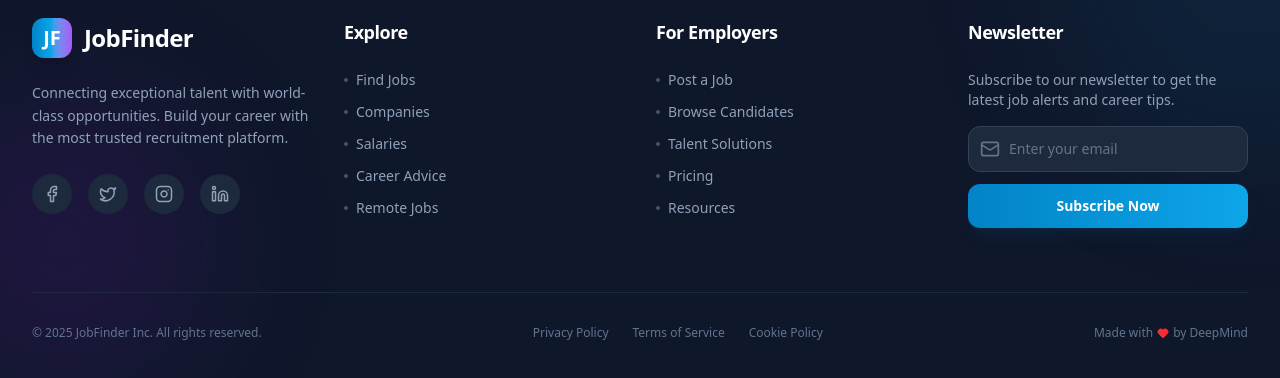
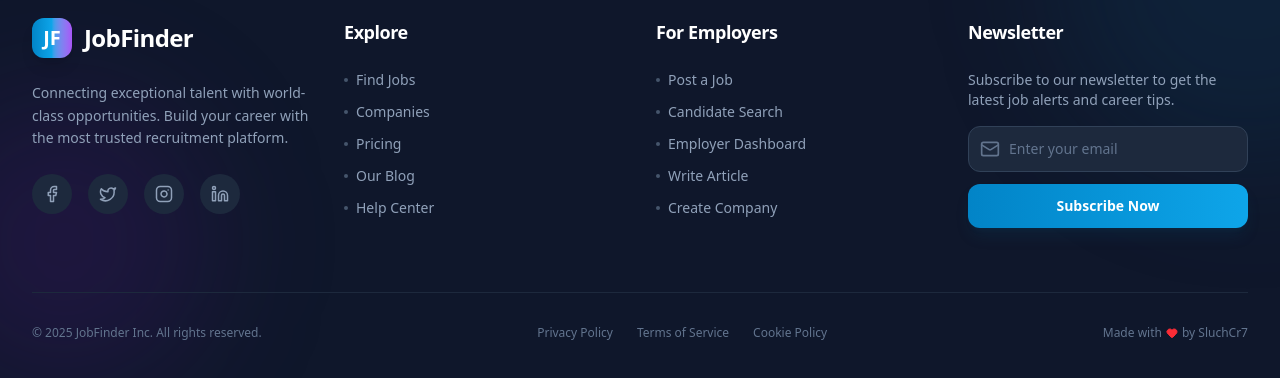
Before and after one commit to SluchCr7/Jobs-Website, a Next.js app in the folder Front/: page / in a window 1280 px wide. Shown: the part 6259-6637 px from the top of the page. Built offline with nearby package versions, Linux system fonts and the light colour scheme; no server answers.

Commit message:
new update

```diff
--- a/Front/app/Components/Footer.tsx
+++ b/Front/app/Components/Footer.tsx
@@ -3,15 +3,16 @@
 import React, { useState } from 'react';
 import Link from 'next/link';
 import { Facebook, Twitter, Instagram, Linkedin, Mail, ArrowRight, Heart } from 'lucide-react';
+import { toast } from 'sonner';
 
 const Footer = () => {
   const [email, setEmail] = useState('');
 
   const handleSubscribe = (e: React.FormEvent) => {
     e.preventDefault();
-    // Handle subscription logic here
+    if (!email) return;
+    toast.success('Thanks for subscribing to our newsletter!');
     setEmail('');
-    alert('Thanks for subscribing!');
   };
 
   return (
@@ -37,13 +38,20 @@ const Footer = () => {
               Connecting exceptional talent with world-class opportunities. Build your career with the most trusted recruitment platform.
             </p>
             <div className="flex items-center gap-4">
-              {[Facebook, Twitter, Instagram, Linkedin].map((Icon, i) => (
+              {[
+                { Icon: Facebook, url: "https://facebook.com/jobfinder" },
+                { Icon: Twitter, url: "https://twitter.com/jobfinder" },
+                { Icon: Instagram, url: "https://instagram.com/jobfinder" },
+                { Icon: Linkedin, url: "https://linkedin.com/company/jobfinder" }
+              ].map((social, i) => (
                 <a
                   key={i}
-                  href="#"
+                  href={social.url}
+                  target="_blank"
+                  rel="noopener noreferrer"
                   className="w-10 h-10 rounded-full bg-slate-800 flex items-center justify-center text-slate-400 hover:bg-primary-600 hover:text-white transition-all hover:-translate-y-1 hover:shadow-lg hover:shadow-primary-600/20"
                 >
-                  <Icon size={18} />
+                  <social.Icon size={18} />
                 </a>
               ))}
             </div>
@@ -53,11 +61,17 @@ const Footer = () => {
           <div>
             <h4 className="text-white font-bold text-lg mb-6">Explore</h4>
             <ul className="space-y-3">
-              {['Find Jobs', 'Companies', 'Salaries', 'Career Advice', 'Remote Jobs'].map((item) => (
-                <li key={item}>
-                  <Link href="#" className="text-slate-400 hover:text-primary-400 transition-colors text-sm font-medium flex items-center gap-2 group">
+              {[
+                { name: 'Find Jobs', url: '/Pages/Jobs' },
+                { name: 'Companies', url: '/Pages/Companies' },
+                { name: 'Pricing', url: '/Pages/Pricing' },
+                { name: 'Our Blog', url: '/Pages/Blog' },
+                { name: 'Help Center', url: '/Pages/Help' }
+              ].map((link) => (
+                <li key={link.name}>
+                  <Link href={link.url} className="text-slate-400 hover:text-primary-400 transition-colors text-sm font-medium flex items-center gap-2 group">
                     <span className="w-1 h-1 rounded-full bg-slate-600 group-hover:bg-primary-400 transition-colors"></span>
-                    {item}
+                    {link.name}
                   </Link>
                 </li>
               ))}
@@ -68,11 +82,17 @@ const Footer = () => {
           <div>
             <h4 className="text-white font-bold text-lg mb-6">For Employers</h4>
             <ul className="space-y-3">
-              {['Post a Job', 'Browse Candidates', 'Talent Solutions', 'Pricing', 'Resources'].map((item) => (
-                <li key={item}>
-                  <Link href="#" className="text-slate-400 hover:text-primary-400 transition-colors text-sm font-medium flex items-center gap-2 group">
+              {[
+                { name: 'Post a Job', url: '/Pages/AddJob' },
+                { name: 'Candidate Search', url: '/Pages/JobsRequests' },
+                { name: 'Employer Dashboard', url: '/Dashboard' },
+                { name: 'Write Article', url: '/Pages/WriteArticle' },
+                { name: 'Create Company', url: '/Pages/CreateCompany' }
+              ].map((link) => (
+                <li key={link.name}>
+                  <Link href={link.url} className="text-slate-400 hover:text-primary-400 transition-colors text-sm font-medium flex items-center gap-2 group">
                     <span className="w-1 h-1 rounded-full bg-slate-600 group-hover:bg-primary-400 transition-colors"></span>
-                    {item}
+                    {link.name}
                   </Link>
                 </li>
               ))}
@@ -108,14 +128,14 @@ const Footer = () => {
         <div className="pt-8 border-t border-slate-800 flex flex-col md:flex-row justify-between items-center gap-4 text-xs text-slate-500">
           <p>&copy; {new Date().getFullYear()} JobFinder Inc. All rights reserved.</p>
           <div className="flex items-center gap-6">
-            <Link href="#" className="hover:text-white transition-colors">Privacy Policy</Link>
-            <Link href="#" className="hover:text-white transition-colors">Terms of Service</Link>
-            <Link href="#" className="hover:text-white transition-colors">Cookie Policy</Link>
+            <Link href="/Pages/Help" className="hover:text-white transition-colors">Privacy Policy</Link>
+            <Link href="/Pages/Help" className="hover:text-white transition-colors">Terms of Service</Link>
+            <Link href="/Pages/Help" className="hover:text-white transition-colors">Cookie Policy</Link>
           </div>
           <div className="flex items-center gap-1">
             <span>Made with</span>
             <Heart size={12} className="text-red-500 fill-red-500" />
-            <span>by DeepMind</span>
+            <span>by SluchCr7</span>
           </div>
         </div>
       </div>
```
Also changed, not shown: 1 other file (tests, documents, lock files or other folders).
